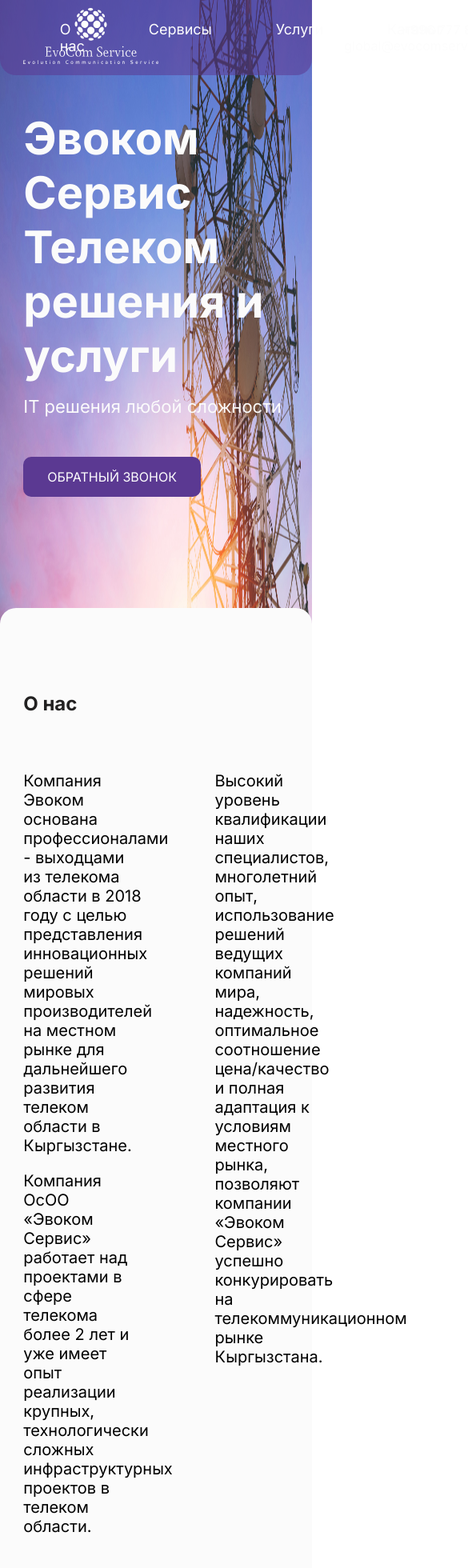
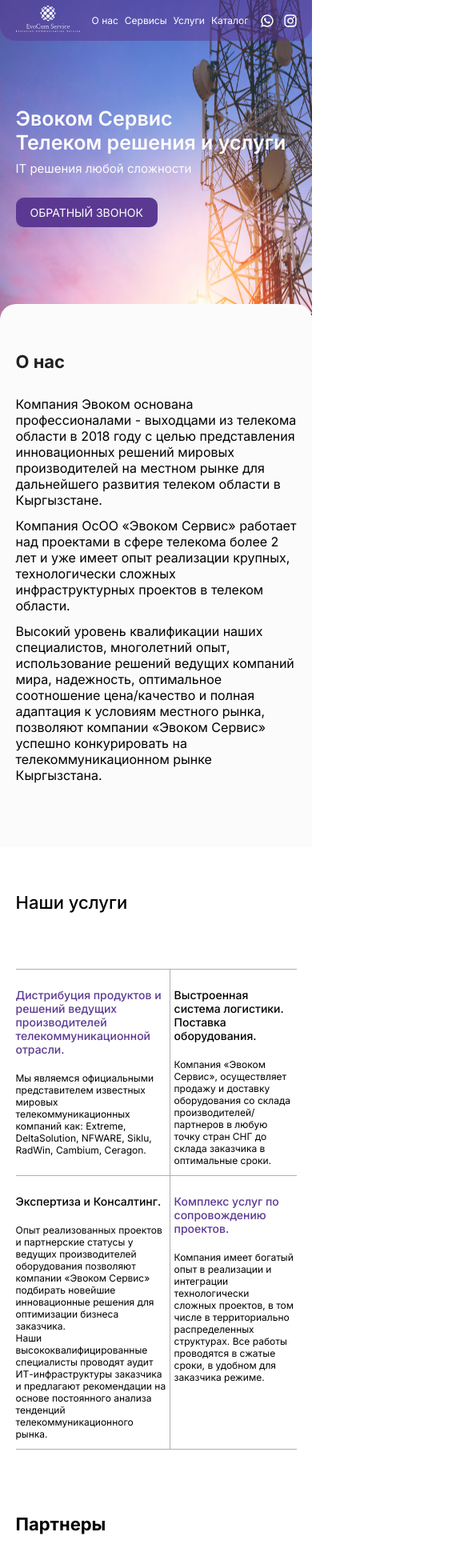
Before and after one commit to Bonecide/EvoCom, a React (Create React App) app: page / in a window 390 px wide. Shown: the top 1960 px of the page at 80% size, 585 px wide, since content can reach past the window. Built offline with nearby package versions, Linux system fonts and the light colour scheme.

Commit message:
mobile adaptive

```diff
--- a/src/App.js
+++ b/src/App.js
@@ -1,5 +1,5 @@
 
-import './App.css';
+import './App.scss';
 import Footer from './Components/Footer/Footer';
 import Header from './Components/Header/Header';
 import AboutUs from './Section/AboutUs/AboutUs';
@@ -17,11 +17,11 @@
         <div className='MAIN_IMAGE_WRAPPER'>
         <Evocom/>
         <AboutUs/>
-        <ChooseUs/>
-        <Services/>
+        {/* <ChooseUs/> */}
+        {/* <Services/> */}
         <Amenits/>
         <Partners/>
-        <Footer/>
+        {/* <Footer/> */}
         </div>
     </div>
   );
--- a/src/App.css
+++ b/src/App.scss
@@ -1,7 +1,14 @@
+@import './global.scss';
 .MAIN_IMAGE_WRAPPER {
     background-image: url('../public/img/tower.png');
     background-size:100% 101vh;
     width: 100%;
     height: 101vh;
     z-index: -1;
+
+    @include mobile {
+        height: 48vh;
+        background-size: 110% 100%;
+    }
+
 }
--- a/src/Components/Buttons/PurpleButton.scss
+++ b/src/Components/Buttons/PurpleButton.scss
@@ -8,6 +8,9 @@
     border-radius: 10px;
     background: $purple;
     cursor: pointer;
+    @include mobile {
+        padding: 10px 18px;
+    }
     &_text {
         text-transform: uppercase;
         color: #FDFDFD;
--- a/src/Components/Header/Header.scss
+++ b/src/Components/Header/Header.scss
@@ -1,12 +1,15 @@
 @import '../../global.scss';
 .header {
-    width: 100%;
+    width: 100vw;
     background: rgba($color: #5B3992, $alpha: 0.55);
     padding: 10px 0 10px 0;
     z-index: 5;
     border-radius: 0px 0px 20px 20px;
     position: fixed;
-    top: 0;
+    @include mobile {
+        padding: 5px 0 5px 0;
+    }
+
     &_container {
         display: flex;
         align-items: center;
@@ -16,9 +19,15 @@
         justify-content: center;
         width: 70%;
         gap: 80px;
+        @include mobile {
+            gap: 8px;
+        }
         a {
             color: #FDFDFD;
             font-size: 18px;
+            @include mobile {
+                font-size: 12px;
+            }
 
         }
     }
@@ -27,12 +36,16 @@
         justify-self: flex-end;
         gap: 14px;
         .header_contacts {
+            @include mobile {
+                display: none;
+            }
             p {
                 color: #FDFDFD;
             }
             .header_number {
                 font-weight: 500;
                 text-align: end;
+
             }
         }
     }
@@ -40,5 +53,19 @@
         display: flex;
         align-items: center;
         gap: 13px;
+        img {
+            @include mobile {
+                width: 16px;
+                height: 16px;
+            }
+        }
+    }
+    .header_logo {
+        img {
+            @include mobile {
+                width: 80px;
+                height: 37px;
+            }
+        }
     }
 }
--- a/src/Section/AboutUs/AboutUs.scss
+++ b/src/Section/AboutUs/AboutUs.scss
@@ -1,25 +1,46 @@
+@import '../../global.scss';
 .AboutUs_container {
     background: #FBFBFB;
     border-radius: 20px 20px 0px 0px;
     min-height: 200px;
     padding-top: 105px;
+    z-index: 999;
     // padding-right: 166px;
     padding-bottom: 150px;
+    @include mobile {
+        padding-top: 59px;
+        padding-bottom: 80px;
+    }
 }
 .AboutUs_headline {
     color: #222121;
+    @include mobile {
+        font-size: 22px;
+    }
 }
 .AboutUs_text_container {
     width: 45%;
     display: flex;
     flex-direction: column;
     gap: 20px;
+    @include mobile {
+        gap: 12px;
+        width: 100%;
+    }
     p {
         font-size: 20px;
+        @include mobile {
+            font-size: 16px;
+        }
     }
 }
 .AboutUs_text_wrapper {
     display: flex;
     gap: 90px;
     margin-top: 70px;
+    @include mobile {
+        flex-direction: column;
+        margin-top: 30px;
+        gap: 12px;
+    }
 }
--- a/src/Section/Amenits/Amenits.scss
+++ b/src/Section/Amenits/Amenits.scss
@@ -1,7 +1,12 @@
+@import '../../global.scss';
 .Amenits_headline {
     font-size: 36px;
     margin-top: 130px;
     font-weight: 500;
+    @include mobile {
+        margin-top: 56px;
+        font-size: 22px;
+    }
 }
 .Amenits {
     width: 100%;
@@ -11,9 +16,15 @@
     border-top: 1px solid #B0B0B0;
     &_borders {
         width: 55%;
+        @include mobile {
+            width: 45%;
+        }
         &_first {
             border-right: 1px solid #B0B0B0;
             width: 50%;
+            @include mobile {
+                width: 55%;
+            }
         }
     }
     &_first_row {
@@ -23,25 +34,43 @@
 
         &_first_block {
            padding: 20px 80px 20px 0;
+           @include mobile {
+            padding: 23px 3px 11px 0;
+        }
            p {
             margin-top: 20px;
             font-size: 18px;
+              @include mobile {
+                  font-size: 12px;
+              }
            }
            h3 {
                color: #5B3992;
                font-size: 23px;
                font-weight: 500;
+               @include mobile {
+                   font-size: 14px;
+               }
            }
         }
         &_second_block {
            padding: 20px 80px 20px 10px;
+           @include mobile {
+            padding: 23px 3px 11px 5px;
+        }
            p {
             margin-top: 20px;
             font-size: 18px;
+              @include mobile {
+                  font-size: 12px;
+              }
            }
            h3 {
-            font-size: 24px;
+               font-size: 23px;
                font-weight: 500;
+               @include mobile {
+                   font-size: 14px;
+               }
            }
         }
 
@@ -52,26 +81,44 @@
 
         &_first_block {
             padding: 20px 80px 20px 0;
+            @include mobile {
+                padding: 23px 3px 11px 0;
+            }
             p {
                 margin-top: 20px;
                 font-size: 18px;
+                  @include mobile {
+                      font-size: 12px;
+                  }
                }
                h3 {
-                font-size: 24px;
+                   font-size: 23px;
                    font-weight: 500;
+                   @include mobile {
+                       font-size: 14px;
+                   }
                }
          }
          &_second_block {
             padding: 20px 80px 20px 10px;
+            @include mobile {
+                padding: 23px 3px 11px 5px;
+            }
             p {
-                margin-top: 18px;
-                font-size: 20px;
+                margin-top: 20px;
+                font-size: 18px;
+                  @include mobile {
+                      font-size: 12px;
+                  }
                }
                h3 {
-                color :#5B3992;
-                font-size: 24px;
+                   color: #5B3992;
+                   font-size: 23px;
                    font-weight: 500;
+                   @include mobile {
+                       font-size: 14px;
                    }
                }
          }
     }
+}
--- a/src/Section/EvoCom/Evocom.scss
+++ b/src/Section/EvoCom/Evocom.scss
@@ -1,13 +1,20 @@
+@import '../../global.scss';
 .Evocom {
     width: 100%;
     height: 90vh;
     z-index: -1;
+    @include mobile {
+        height: 45vh;
+    }
   &_container {
     display: flex;
     flex-direction:column ;
     justify-content: center;
     align-items: flex-start;
     height: 100%;
+    @include mobile {
+        height: 110%;
+    }
   }
 
 }
@@ -19,16 +26,29 @@
         font-size: 56px;
         font-weight: 700;
         color: #FBFBFB;
+        @include mobile {
+            font-size: 25px;
+            font-weight: 600;
+        }
     }
     p{
         font-size: 22px;
         color: #FBFBFB;
         margin-top: 16px;
+        @include mobile {
+            font-size: 15px;
+            margin-top: 8px;
+        }
     }
     .PurpleButton {
         margin-top: 50px;
-        a {
-            font-size: 16px;
+        font-size: 16px;
+        @include mobile {
+            margin-top: 27px;
+            font-size: 14px;
         }
+
+
+
     }
 }
--- a/src/Section/Partners/Partners.scss
+++ b/src/Section/Partners/Partners.scss
@@ -1,8 +1,14 @@
+@import '../../global.scss';
 .Partners_section {
     margin-top: 130px;
+    @include mobile {
+        margin-top: 80px;
+    }
     h2 {
         font-size: 36px;
-
+        @include mobile {
+            font-size: 22px;
+        }
     }
     .Partners_list_container {
         margin-top: 70px;
@@ -12,10 +18,18 @@
         gap: 110px;
         flex-wrap: wrap;
         width: 95%;
+        @include mobile {
+            margin-top: 45px;
+            gap: 46px;
+        }
         img {
             max-width: 238px;
             max-height: 120px;
             object-fit: contain;
+            @include mobile {
+                max-height: 75px;
+                max-width: 125px;
+            }
         }
     }
 }
--- a/src/index.scss
+++ b/src/index.scss
@@ -1,5 +1,5 @@
 @import url('https://fonts.googleapis.com/css2?family=Inter:wght@200;300;400;500;600;700;800;900&display=swap');
-
+@import './global.scss';
 
 
 *{
@@ -17,6 +17,9 @@
 .container {
   margin: 0 auto;
   width: 85%;
+  @include mobile {
+    width: 90%;
+  }
 }
 a {
   text-decoration: none ;
```
Lines whose indentation alone changed are shown as unchanged.
